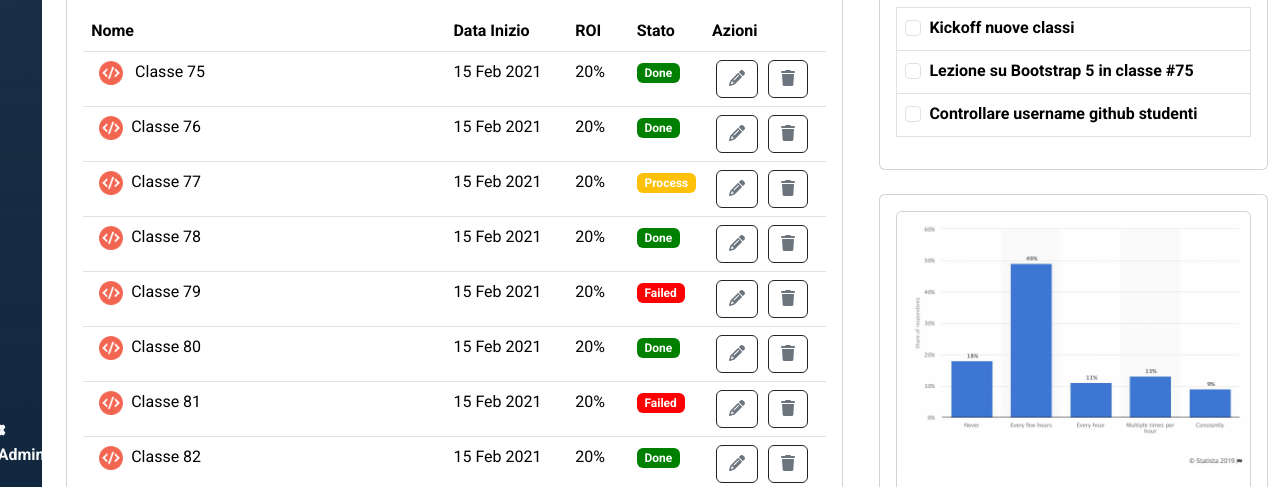
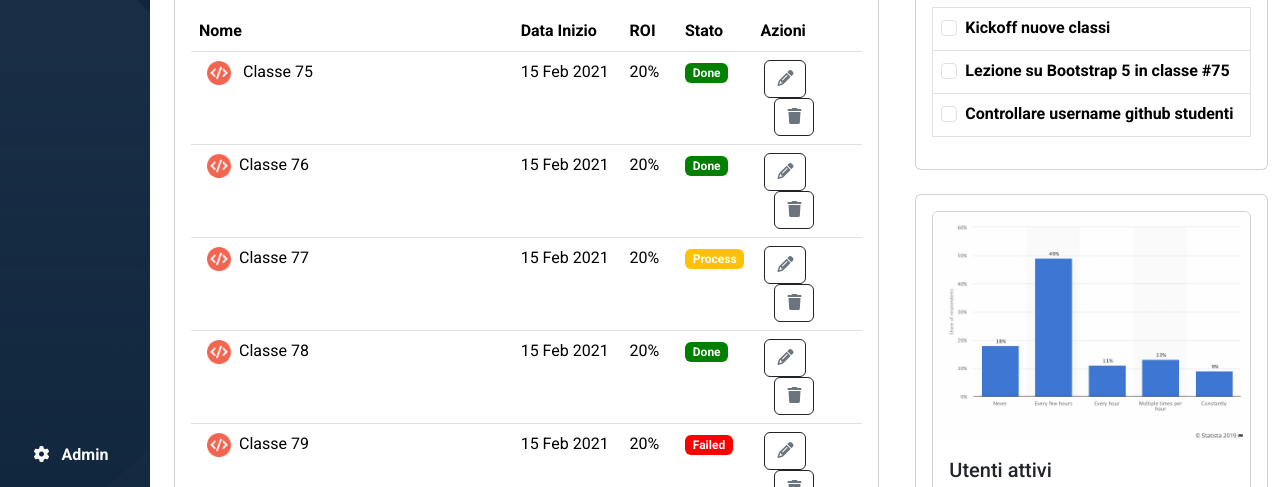
Before and after one commit to MaxPredathor/html-css-bootstrap-dashboard, a plain HTML site: page index.html in a window 1280 px wide. Shown: the part 313-800 px from the top of the page. Drawn offline with nearby package versions, Linux system fonts and the light colour scheme.

Commit message:
fixed aside shrinking problem

```diff
--- a/css/style.css
+++ b/css/style.css
@@ -26,7 +26,7 @@ main{
     display: flex;
 }
 aside{
-    /* width: 150px;  */
+    width: 150px;
     height: 100%;
     overflow: hidden;
     background-image: url(/img/sidebar-bg.png);
@@ -83,3 +83,6 @@ aside{
 .my-mleft{
     margin-left: 10px;
 }
+.my-width{
+    width: 100%;
+}
--- a/index.html
+++ b/index.html
@@ -39,7 +39,7 @@
             </div>
         </header>
         <main class="d-flex">
-            <aside class="text-light">
+            <aside class="text-light flex-shrink-0">
                 <div class="top-aside py-4 px-4">
                     <div class="option-container py-1">
                         <i class="fa-solid fa-house d-inline-block"></i>
```
